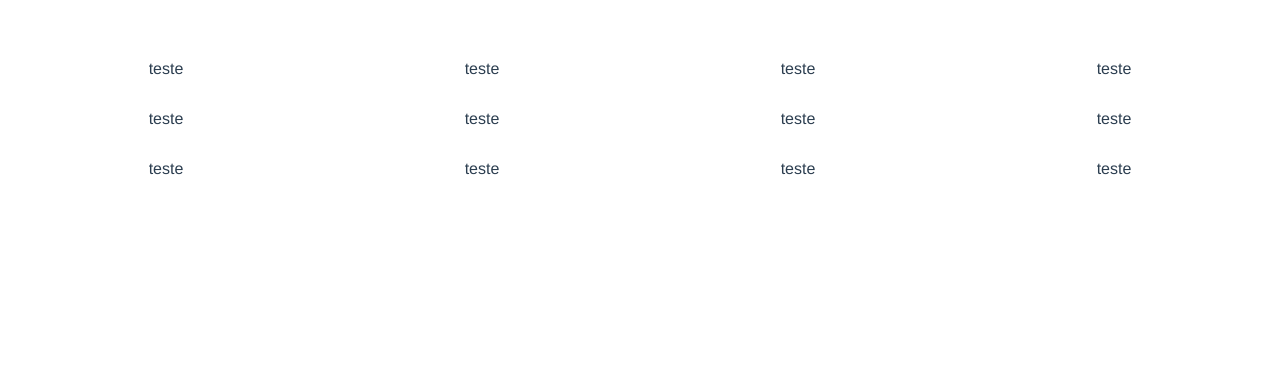
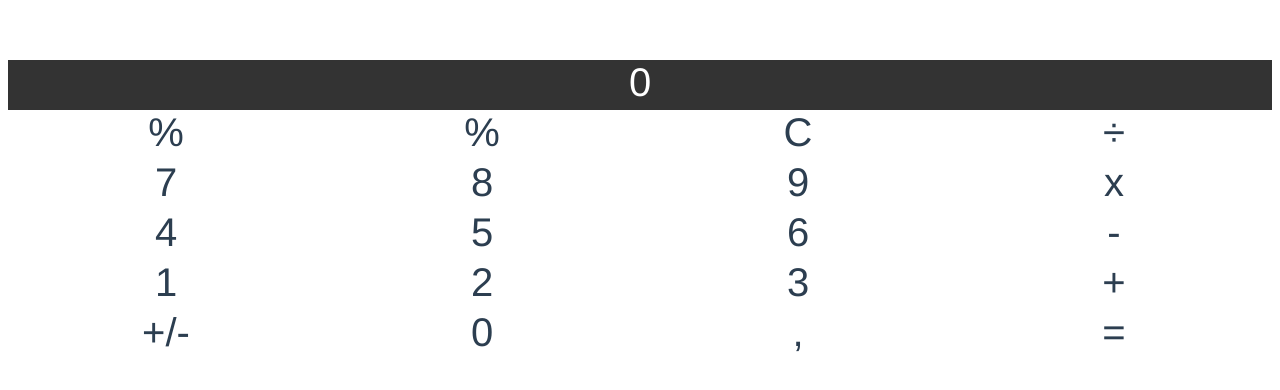
Before and after one commit to PolyanaF/Calculadora-Vue, a Vue app: page / in a window 1280 px wide. Shown: the top 390 px of the page. Built offline with nearby package versions, Linux system fonts and the light colour scheme.

Commit message:
Criando botões da calculadora - Calculadora.vue.

```diff
--- a/src/components/Calculadora.vue
+++ b/src/components/Calculadora.vue
@@ -1,17 +1,26 @@
 <template>
   <div class="calculadora">
-   <div>teste</div>
-   <div>teste</div>
-   <div>teste</div>
-   <div>teste</div>
-   <div>teste</div>
-   <div>teste</div>
-   <div>teste</div>
-   <div>teste</div>
-   <div>teste</div>
-   <div>teste</div>
-   <div>teste</div>
-   <div>teste</div>
+   <div class="display">0</div>
+   <div>%</div>
+   <div>%</div>
+   <div>C</div>
+   <div>÷</div>
+   <div>7</div>
+   <div>8</div>
+   <div>9</div>
+   <div>x</div>
+   <div>4</div>
+   <div>5</div>
+   <div>6</div>
+   <div>-</div>
+   <div>1</div>
+   <div>2</div>
+   <div>3</div>
+   <div>+</div>
+   <div>+/-</div>
+   <div>0</div>
+   <div>,</div>
+   <div>=</div>
   </div>
 </template>
 
@@ -23,11 +32,16 @@ export default {
 
 <!-- Add "scoped" attribute to limit CSS to this component only -->
 <style scoped>
-
 .calculadora{
-
+  font-size: 40px;
   display: grid;
   grid-template-columns: repeat(4, 1fr);
   grid-auto-rows: minmax(50px, auto);
 }
+
+.display{
+  grid-column: 1 / 5;
+  background-color: #333;
+  color: white;
+}
 </style>
```
